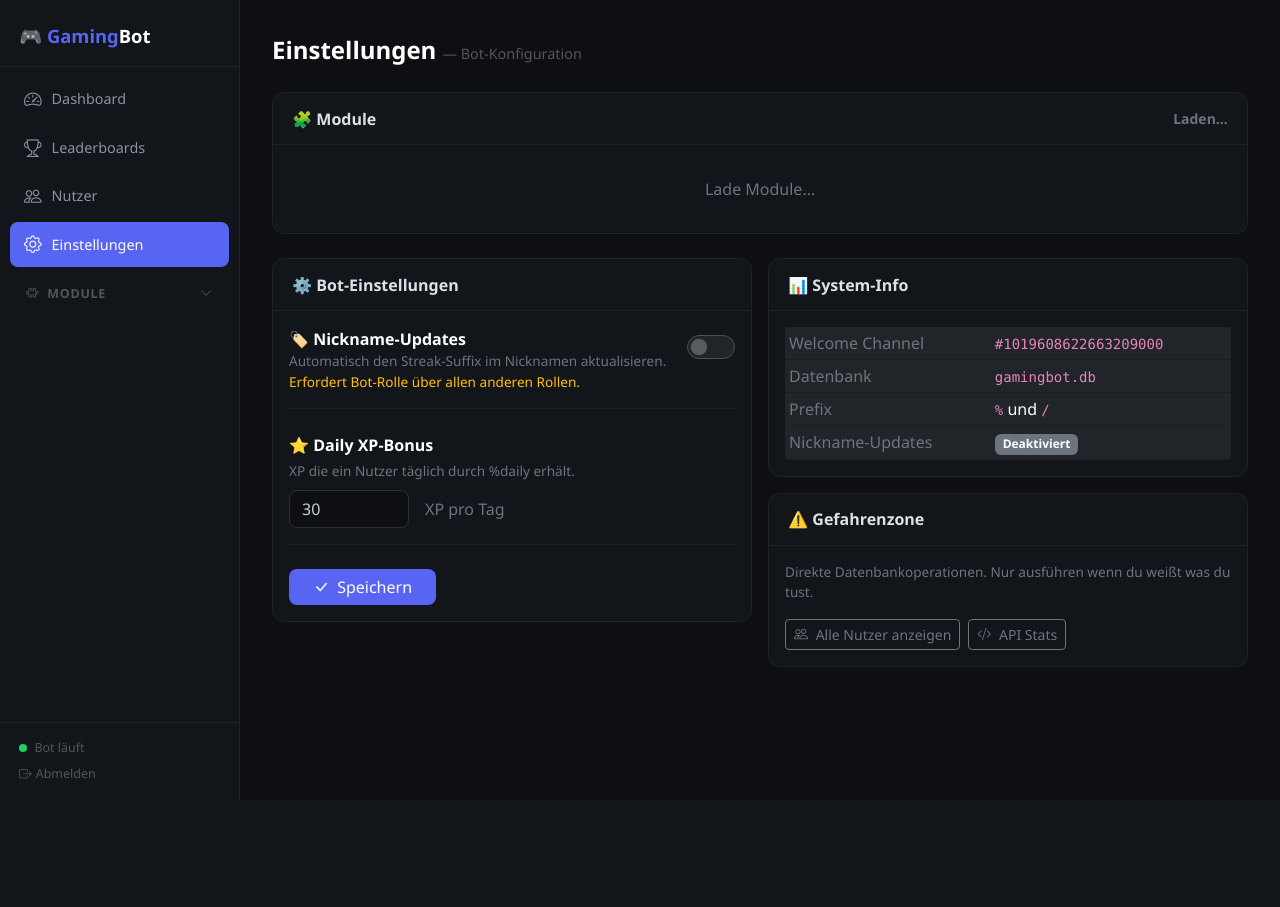
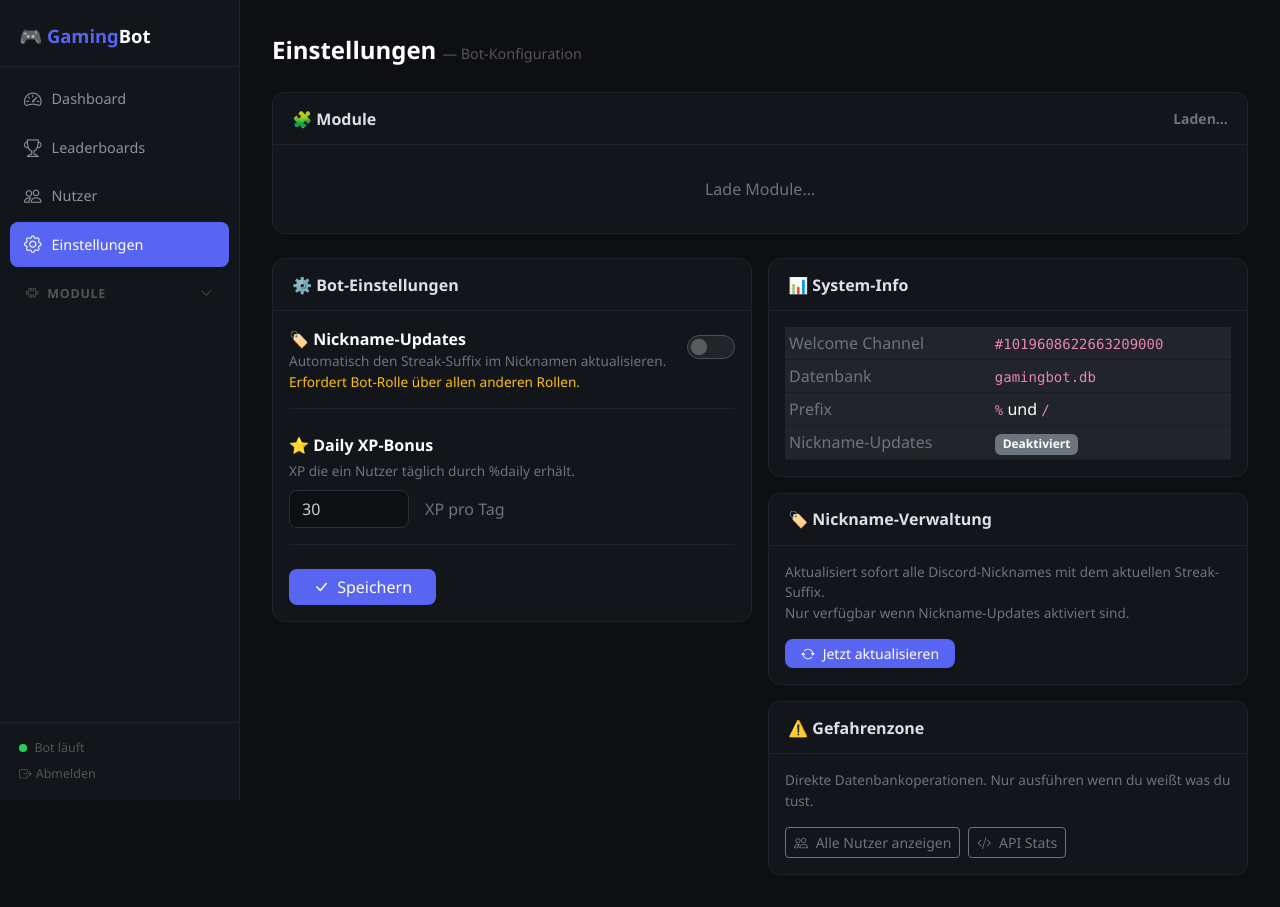
Before and after one commit to dexedv/gamingbot, a Flask app: page /settings in a window 1280 px wide. Before the commit the page ends 800 px from the top, so only its background shows below. Run offline with Flask 3, Linux system fonts and the light colour scheme; a user stored in the database is signed in.

Commit message:
feat: add manual nickname update button to web dashboard

```diff
--- a/web/app.py
+++ b/web/app.py
@@ -234,6 +234,24 @@
     return jsonify(result)
 
 
+@app.route("/api/nickname-update", methods=["POST"])
+@login_required
+def trigger_nickname_update():
+    bot  = current_app.config.get("BOT")
+    loop = current_app.config.get("LOOP")
+    if not bot or not loop:
+        return jsonify({"error": "Bot nicht verfügbar"}), 503
+    cog = bot.cogs.get("Streak")
+    if not cog:
+        return jsonify({"error": "Streak-Modul nicht geladen"}), 503
+    try:
+        future = asyncio.run_coroutine_threadsafe(cog.run_nickname_update(), loop)
+        future.result(timeout=60)
+        return jsonify({"ok": True})
+    except Exception as e:
+        return jsonify({"error": str(e)}), 500
+
+
 @app.route("/api/cogs/<path:cog_name>/toggle", methods=["POST"])
 @login_required
 def toggle_cog(cog_name):
--- a/web/templates/settings.html
+++ b/web/templates/settings.html
@@ -94,6 +94,20 @@
     </div>
 
     <div class="card mt-3">
+      <div class="card-header">🏷️ Nickname-Verwaltung</div>
+      <div class="card-body">
+        <p class="text-secondary" style="font-size:.85rem">
+          Aktualisiert sofort alle Discord-Nicknames mit dem aktuellen Streak-Suffix.<br>
+          Nur verfügbar wenn Nickname-Updates aktiviert sind.
+        </p>
+        <button id="nickUpdateBtn" class="btn btn-accent btn-sm px-3" onclick="triggerNicknameUpdate()">
+          <i class="bi bi-arrow-repeat me-1"></i> Jetzt aktualisieren
+        </button>
+        <span id="nickUpdateStatus" class="ms-3 text-secondary" style="font-size:.85rem"></span>
+      </div>
+    </div>
+
+    <div class="card mt-3">
       <div class="card-header">⚠️ Gefahrenzone</div>
       <div class="card-body">
         <p class="text-secondary" style="font-size:.85rem">
@@ -171,5 +185,30 @@
 }
 
 loadCogs();
+
+async function triggerNicknameUpdate() {
+  const btn    = document.getElementById('nickUpdateBtn');
+  const status = document.getElementById('nickUpdateStatus');
+  btn.disabled = true;
+  btn.innerHTML = '<span class="spinner-border spinner-border-sm me-1"></span> Läuft…';
+  status.textContent = '';
+  try {
+    const res  = await fetch('/api/nickname-update', { method: 'POST' });
+    const data = await res.json();
+    if (data.ok) {
+      status.textContent = '✅ Fertig!';
+      status.style.color = '#23d160';
+    } else {
+      status.textContent = '❌ ' + (data.error || 'Fehler');
+      status.style.color = '#e06c75';
+    }
+  } catch(e) {
+    status.textContent = '❌ Verbindungsfehler';
+    status.style.color = '#e06c75';
+  }
+  btn.disabled = false;
+  btn.innerHTML = '<i class="bi bi-arrow-repeat me-1"></i> Jetzt aktualisieren';
+  setTimeout(() => { status.textContent = ''; }, 4000);
+}
 </script>
 {% endblock %}
```
Also changed, not shown: cogs/streak.py (+8 -14 lines).
